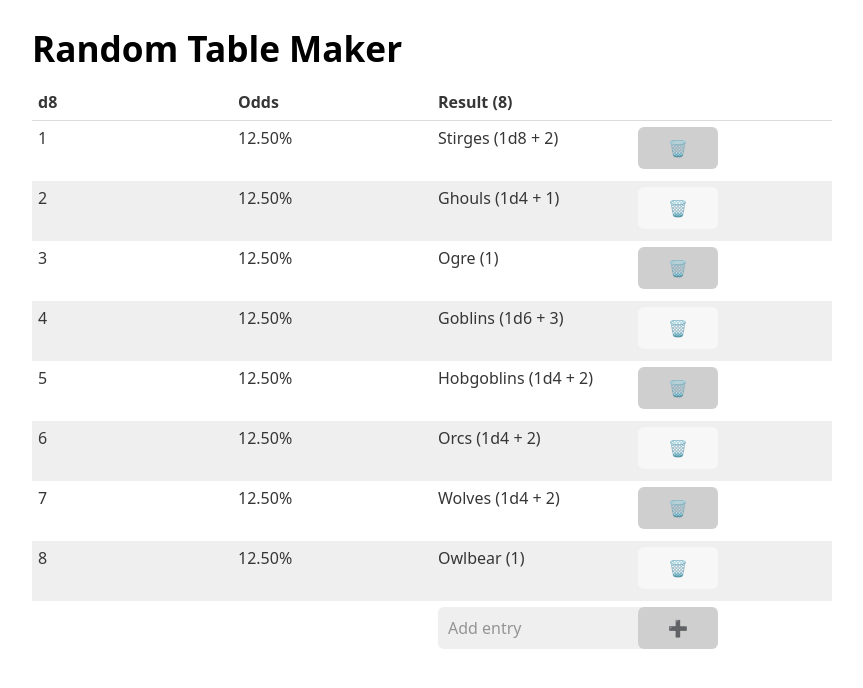
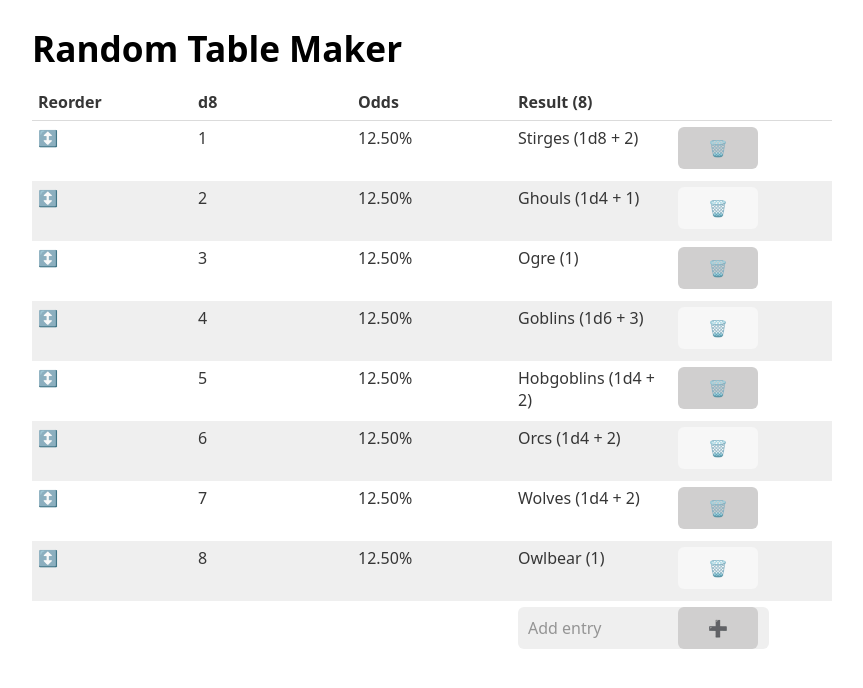
Before and after one commit to Maxzilla60/Random-Table-Maker, a Svelte app: page / in a window 1280 px wide. Shown: the top 688 px of the page, without its empty margins (208-1071 px from the left). Built offline with nearby package versions, Linux system fonts and the light colour scheme.

Commit message:
✨ Drag & drop reordering

```diff
--- a/src/App.svelte
+++ b/src/App.svelte
@@ -1,13 +1,41 @@
 <script lang="ts">
-	import { derived, writable } from 'svelte/store';
+	import { derived, get, writable } from 'svelte/store';
 	import DiceValue from './components/DiceValue.svelte';
-	import { addEntry, entries$, removeEntry } from './state/entries';
+	import { addEntry, entries$, removeEntry, reorderEntries } from './state/entries';
 	import { MAX_TABLE_LENGTH } from './util/constants';
 	import { mapEntriesToRandomTable } from './util/map-entries-to-random-table';
 
+	const table$ = derived(entries$, mapEntriesToRandomTable);
 	const newEntryInput$ = writable<string>('');
+	const draggingIndex$ = writable<number | null>(null);
 
-	const table$ = derived(entries$, mapEntriesToRandomTable);
+	function handleDragStart(event: DragEvent, index: number): void {
+		draggingIndex$.set(index);
+		if (event.dataTransfer) {
+			event.dataTransfer.effectAllowed = 'move';
+			event.dataTransfer.setData('text/plain', index.toString());
+		}
+	}
+
+	function handleDragOver(event: DragEvent): void {
+		event.preventDefault();
+		if (event.dataTransfer) {
+			event.dataTransfer.dropEffect = 'move';
+		}
+	}
+
+	function handleDrop(event: DragEvent, targetIndex: number): void {
+		event.preventDefault();
+		const draggingIndex = get(draggingIndex$);
+		if (draggingIndex !== null && draggingIndex !== targetIndex) {
+			reorderEntries(draggingIndex, targetIndex);
+		}
+		draggingIndex$.set(null);
+	}
+
+	function handleDragEnd(): void {
+		draggingIndex$.set(null);
+	}
 </script>
 
 <main>
@@ -19,6 +47,7 @@
 		<table>
 			<thead>
 			<tr>
+				<th>Reorder</th>
 				<th colspan={secondDie ? 2 : 1}>
 					{#if firstDie === 2}
 						coin
@@ -40,7 +69,18 @@
 			<tbody>
 			{#each table as entry, index}
 				{@const { value, secondValue, odds, result } = entry}
-				<tr>
+				<tr
+					class={$draggingIndex$ === index ? 'dragging' : ''}
+					ondragover={handleDragOver}
+					ondrop={e => handleDrop(e, index)}
+				>
+					<td
+						draggable="true"
+						ondragstart={e => handleDragStart(e, index)}
+						ondragend={handleDragEnd}
+					>
+						↕️
+					</td>
 					<td>
 						<DiceValue value={value}/>
 					</td>
@@ -57,6 +97,7 @@
 				</tr>
 			{/each}
 			<tr>
+				<td></td>
 				<td></td>
 				{#if secondDie}
 					<td></td>
@@ -91,3 +132,14 @@
 		</table>
 	{/if}
 </main>
+
+<style>
+    tr.dragging {
+        opacity: 0.5;
+        background-color: cadetblue;
+    }
+
+    tr[draggable="true"] {
+        cursor: move;
+    }
+</style>
--- a/src/state/entries.ts
+++ b/src/state/entries.ts
@@ -35,6 +35,15 @@ export function addEntry(newEntry: string): void {
 	});
 }
 
+export function reorderEntries(fromIndex: number, toIndex: number): void {
+	entriesWritable.update(entries => {
+		const result = [...entries];
+		const [removed] = result.splice(fromIndex, 1);
+		result.splice(toIndex, 0, removed);
+		return result;
+	});
+}
+
 function getInitialEntries(): string[] {
 	const json = localStorage.getItem(LOCAL_STORAGE_KEY);
 	if (json) {
```
Also changed, not shown: 1 other file (tests, documents, lock files or other folders).
